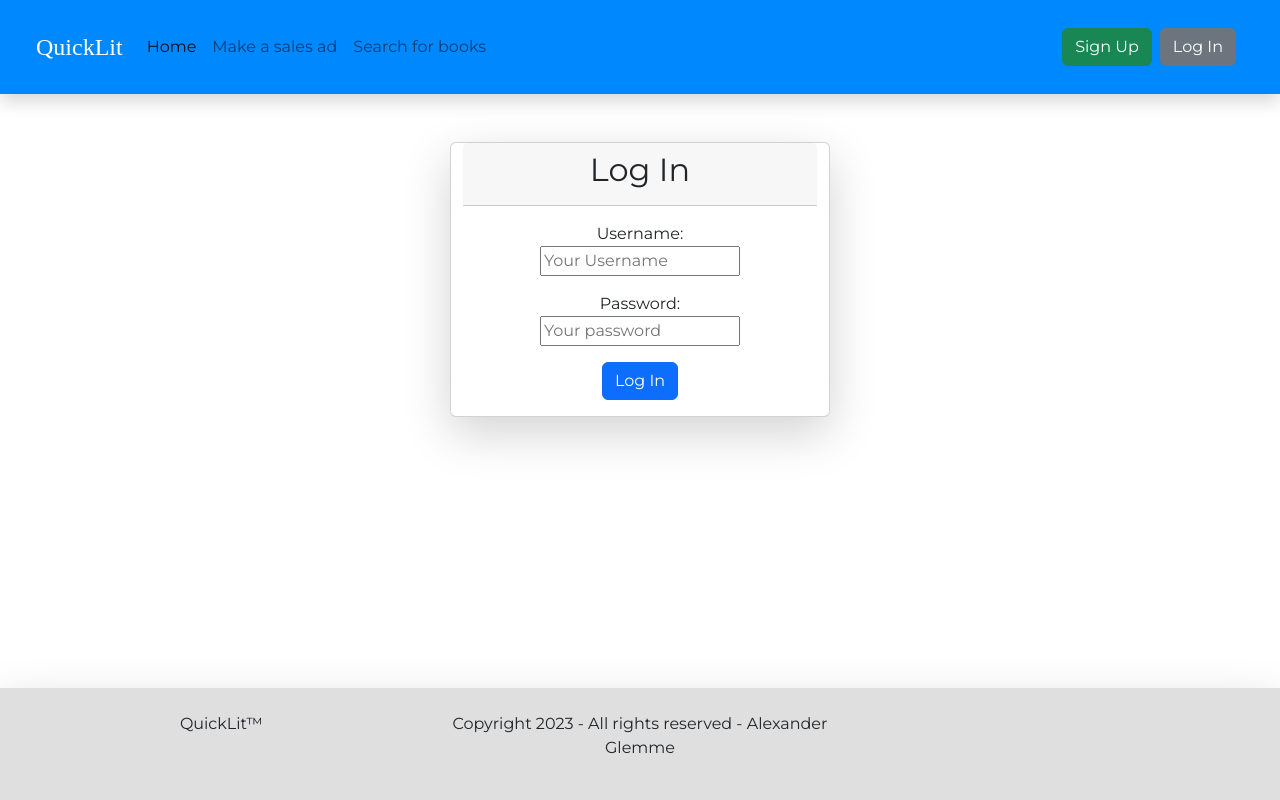
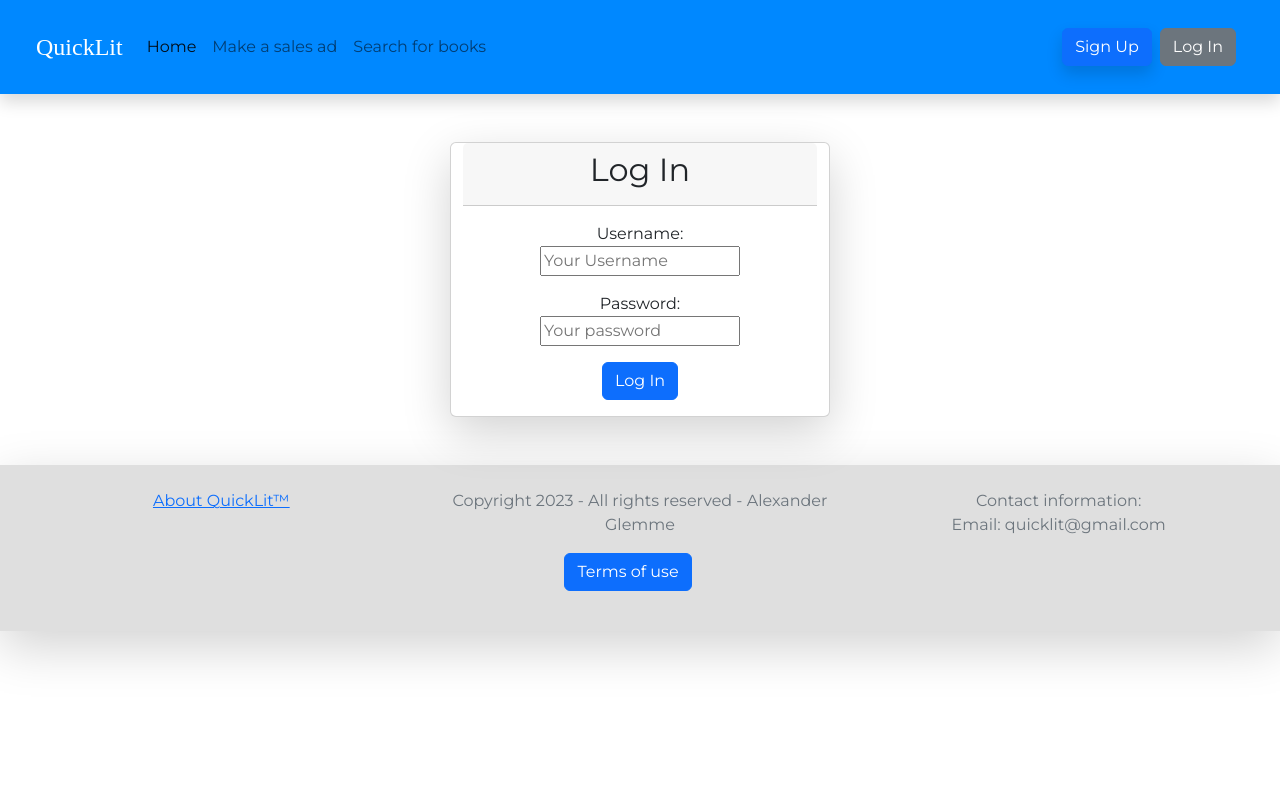
Before and after one commit to alexanderglemme/QuickLit-PP4, a Django app: page /login/?next=/active/1/ in a window 1280 px wide. Run offline with Django 3.2, Linux system fonts and the light colour scheme; some web fonts are replaced.

Commit message:
Add terms of use to footer, change styling of sign up button

```diff
--- a/templates/active_conversation.html
+++ b/templates/active_conversation.html
@@ -1,6 +1,6 @@
 {% extends 'base.html' %}
 
-{% block title %}Conversation{% endblock %}
+{% block title %} Conversation {% endblock %}
 
 {% block content %}
 <div class="container-fluid">
--- a/templates/base.html
+++ b/templates/base.html
@@ -19,6 +19,7 @@
   <link rel="icon" type="image/x-icon" href=" {% static 'favicon.ico' %}">
 
 </head>
+<!-- Classes on body tag to make footer stay at bottom of page rather than to stick to bottom of pages content -->
 
 <body class="d-flex flex-column min-vh-100">
   <nav class="navbar navbar-expand-lg bg-ql-blue p-4 shadow">
@@ -50,7 +51,7 @@
         <a href="{% url 'profile' %}" class="btn btn-primary shadow mx-2">Profile Overview</a>
         <a href="{% url 'logout' %}" class="btn btn-secondary">Log Out</a>
         {% else %}
-        <a href="{% url 'signup' %}" class="btn btn-success">Sign Up</a>
+        <a href="{% url 'signup' %}" class="btn btn-primary shadow">Sign Up</a>
         <a href="{% url 'login' %}" class="btn btn-secondary mx-2">Log In</a>
         {% endif %}
       </div>
@@ -61,23 +62,39 @@
 
     {% endblock %}
   </main>
-  <footer class="container-fluid mt-auto mb-0 p-4 text-center shadow-lg">
+  <footer class="container-fluid p-4 text-center shadow-lg">
     <div class="row">
       <div class="col-4">
-        <p>QuickLit™</p>
+        <a href="#" target="_blank">About QuickLit™</a>
       </div>
       <div class="col-4">
-        <p>Copyright 2023 - All rights reserved - Alexander Glemme</p>
+        <p class="text-muted">Copyright 2023 - All rights reserved - Alexander Glemme</p>
       </div>
       <div class="col-4">
-        <a href="https://www.facebook.com/" target="_blank" aria-label="Opens Facebook in a new tab"><i
-            class="fa-brands fa-facebook footer-icon"></i></a>
-        <a href="https://www.instagram.com/" target="_blank" aria-label="Opens Instagram in a new tab"><i
-            class="fa-brands fa-instagram footer-icon"></i></a>
-        <a href="https://twitter.com/" target="_blank" aria-label="Opens Twitter in a new tab"><i
-            class="fa-brands fa-twitter footer-icon"></i></a>
+        <p class="text-muted">Contact information: <br> Email: quicklit@gmail.com</p>
       </div>
-    </div>
+      <div class="row justify-content-center">
+        <div class="col-4">
+          <p>
+            <a class="btn btn-primary" data-bs-toggle="collapse" data-bs-target="#short-disclaimer" role="button"
+              aria-expanded="false" aria-controls="short-disclaimer">
+              Terms of use
+            </a>
+          </p>
+          <div class="collapse" id="short-disclaimer">
+            <div class="card card-body bg-ql-blue text-light text-right">
+              Though the website is fully functional, and you can indeed contact users to buy
+              books, the main purpose of this website is for me to build, learn and grow as a developer. Therefore any
+              incidents or harm caused to you as a sovereign individual as a result of your
+              activity on this platform will not be compensated.
+              As of now, the admin of this website has access to all or any messages you send and/or recieve.
+              That being said, I (the admin and creator of QuickLit) want to make it clear that you as a user should not
+              share any sensitive information that you are not
+              comfortable with sharing openly, under any circumstance, on this website.
+            </div>
+          </div>
+        </div>
+      </div>
   </footer>
 </body>
 
```
